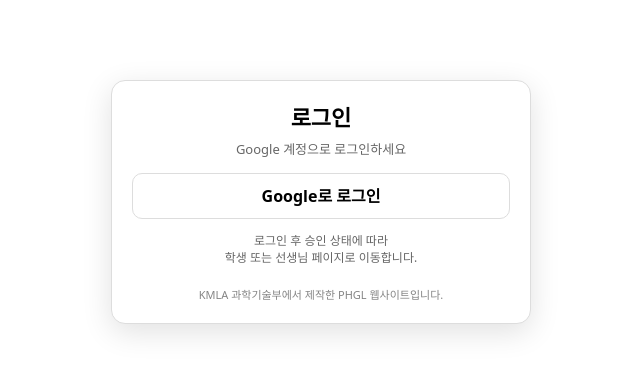
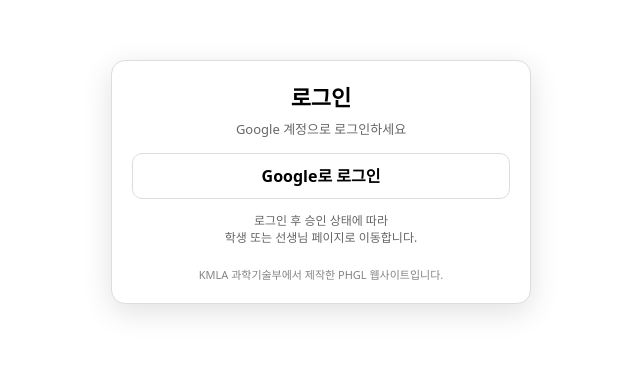
Before and after one commit to survibo/KMLA-PHGL, a React (Vite) app: page /login in a window 1280 px wide. Shown: the part 198-572 px from the top of the page, without its empty margins (319-959 px from the left). Built offline with nearby package versions, Linux system fonts and the light colour scheme; no server answers.

Commit message:
login 페이지 위치 수정

```diff
--- a/src/pages/Login.jsx
+++ b/src/pages/Login.jsx
@@ -30,12 +30,15 @@
           maxWidth: 420,
           width: "100%",
           alignSelf: "center",
+          marginBottom: 40,
         }}
       >
         <div className="l-section" style={{ alignItems: "center", gap: 14 }}>
           <div style={{ textAlign: "center" }}>
             <div style={{ fontSize: 22, fontWeight: 900 }}>로그인</div>
-            <div style={{ marginTop: 6, fontSize: 13, color: "var(--text-muted)" }}>
+            <div
+              style={{ marginTop: 6, fontSize: 13, color: "var(--text-muted)" }}
+            >
               Google 계정으로 로그인하세요
             </div>
           </div>
--- a/src/pages/teacher/TeacherTeachers.jsx
+++ b/src/pages/teacher/TeacherTeachers.jsx
@@ -218,7 +218,7 @@
                   onChange={(e) => setIncludeRevoked(e.target.checked)}
                 />
                 <span style={{ fontSize: 13, fontWeight: 800, color: "var(--text-2)" }}>
-                  권한 박탈 포함
+                  기존 선생님 포함
                 </span>
               </label>
 
```
